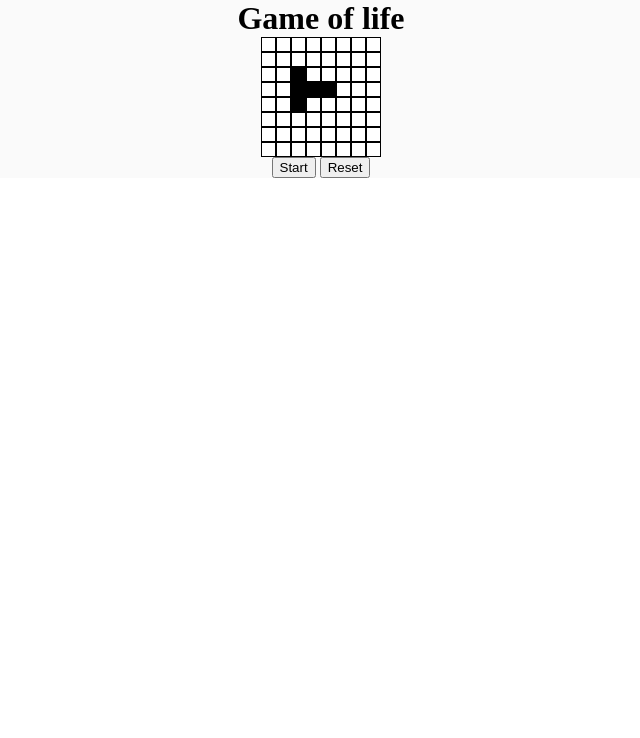
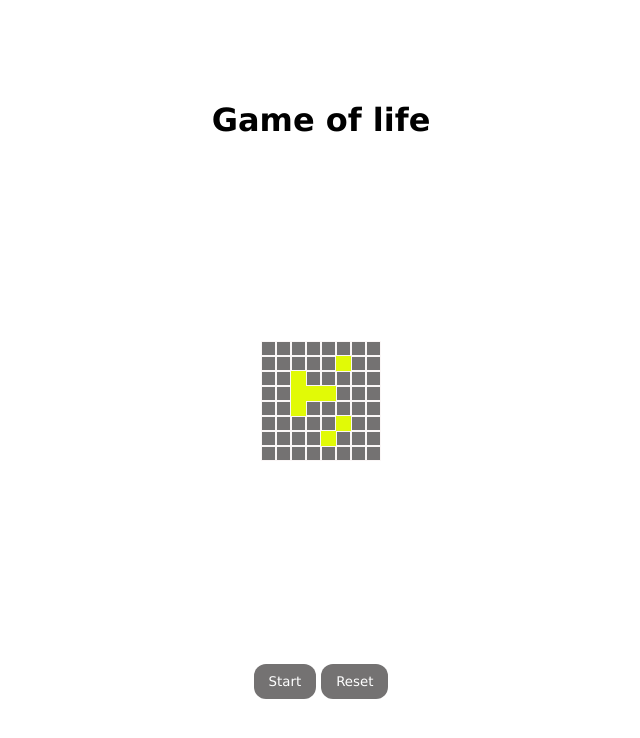
Before and after one commit to CarlosBoulder/202304-w2chwe-Carlos-alvarez, a website with bundled scripts: page app/index.html in a window 1280 px wide. Shown: the whole page, without its empty margins (319-959 px from the left). Built offline with nearby package versions, Linux system fonts and the light colour scheme.

Commit message:
Add color, font-family, padding and justify content

```diff
--- a/app/index.html
+++ b/app/index.html
@@ -15,8 +15,8 @@
     <h1>Game of life</h1>
     <section class="board"></section>
     <div class="buttons">
-      <button class="start-button">Start</button>
-      <button>Reset</button>
+      <button class="button start-button">Start</button>
+      <button class="button rest-button">Reset</button>
     </div>
   </div>
 
--- a/app/index.js
+++ b/app/index.js
@@ -3,12 +3,12 @@ import createTable from "./createTable.js";
 
 let matrix = [
   [0, 0, 0, 0, 0, 0, 0, 0],
-  [0, 0, 0, 0, 0, 0, 0, 0],
+  [0, 0, 0, 0, 0, 1, 0, 0],
   [0, 0, 1, 0, 0, 0, 0, 0],
   [0, 0, 1, 1, 1, 0, 0, 0],
   [0, 0, 1, 0, 0, 0, 0, 0],
-  [0, 0, 0, 0, 0, 0, 0, 0],
-  [0, 0, 0, 0, 0, 0, 0, 0],
+  [0, 0, 0, 0, 0, 1, 0, 0],
+  [0, 0, 0, 0, 1, 0, 0, 0],
   [0, 0, 0, 0, 0, 0, 0, 0],
 ];
 
--- a/app/styles.css
+++ b/app/styles.css
@@ -2,6 +2,10 @@
 ::before,
 ::after {
   box-sizing: border-box;
+}
+
+html {
+  font-family: Verdana, Geneva, Tahoma, sans-serif;
 }
 
 body {
@@ -16,19 +20,33 @@ p {
 }
 
 .main-container {
-  background-color: rgb(250, 250, 250);
+  background-color: #fff;
   display: flex;
+  height: 100vh;
   flex-direction: column;
   align-items: center;
+  justify-content: space-around;
 }
 
 .cell {
   height: 15px;
   width: 15px;
-  border: 0.5px solid #000;
-  background-color: #fff;
+  border: 0.5px solid #faf6f6;
+  background-color: #747272;
 }
 
 .cellAlive {
-  background-color: #000;
+  background-color: #e1fa06;
 }
+
+.buttons {
+}
+
+.button {
+  padding: 10px 15px;
+  background-color: #747272;
+  color: #fff;
+  font-family: inherit;
+  border-radius: 12px;
+  border: none;
+}
```
